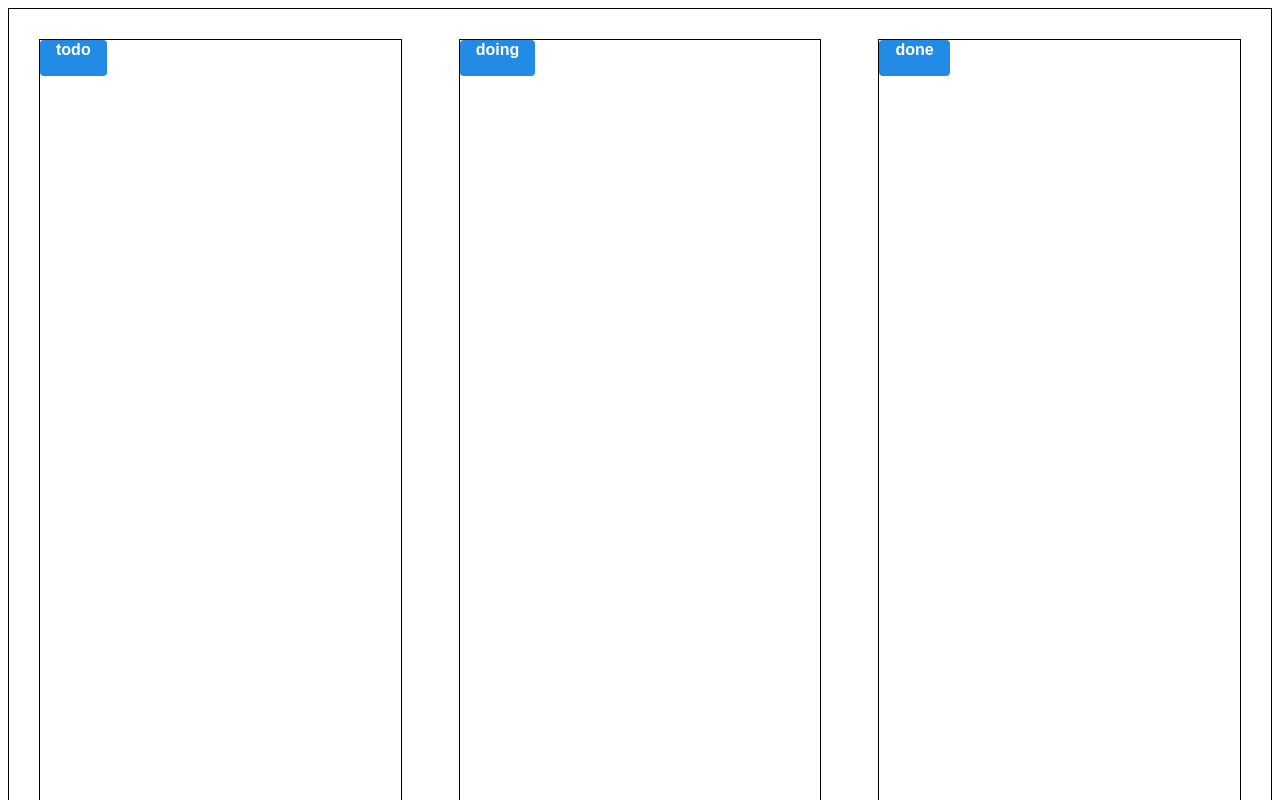
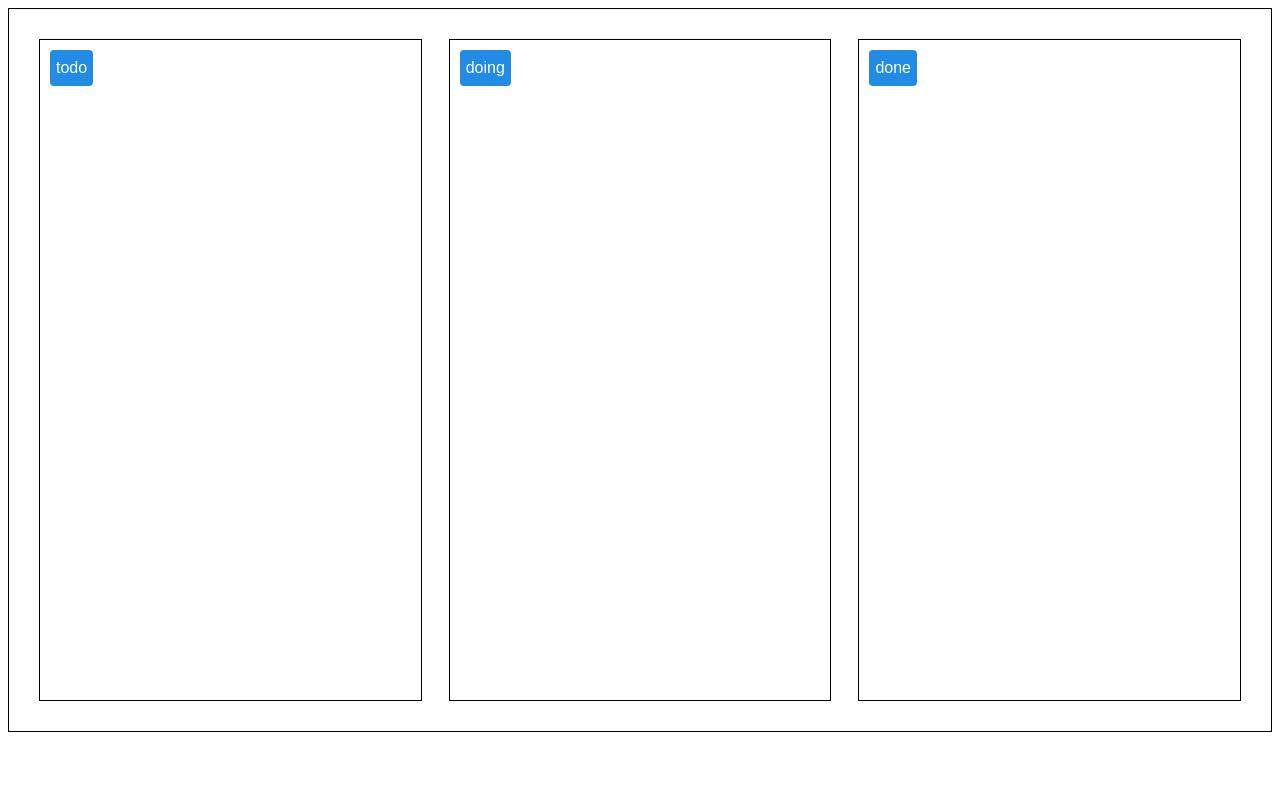
Before and after one commit to RunLearn/super-todoapp, a Next.js app: page /todoRoom/todoRoom in a window 1280 px wide. Shown: the top 800 px of the page. Built offline with nearby package versions, Linux system fonts and the light colour scheme.

Commit message:
feat: 리덕스 초기 부분

```diff
--- a/src/components/todoRoom/box/TodoContainer.tsx
+++ b/src/components/todoRoom/box/TodoContainer.tsx
@@ -3,8 +3,10 @@ import doingBox from './doingBox';
 
 const TodoContiner = styled.div`
   width: 30%;
-  height: 1000px;
-  border: 1px solid black
+  height: 80vh;
+  border: 1px solid black;
+
+  padding: 10px;
 `
 
 
--- a/src/components/todoRoom/buttons/todoButton.tsx
+++ b/src/components/todoRoom/buttons/todoButton.tsx
@@ -12,15 +12,9 @@ const Doing_btn = (props: any) => {
 
 const Button = styled.button`
   /* 공통 스타일 */
-  display: inline-flex;
-  outline: none;
   border: none;
   border-radius: 4px;
   color: white;
-  font-weight: bold;
-  cursor: pointer;
-  padding-left: 1rem;
-  padding-right: 1rem;
 
   /* 크기 */
   height: 2.25rem;
@@ -36,9 +30,6 @@ const Button = styled.button`
   }
 
   /* 기타 */
-  & + & {
-    margin-left: 1rem;
-  }
 `;
 
 
```
Also changed, not shown: src/redux/todoRoom/Todos.ts (added, +14 -0 lines).
